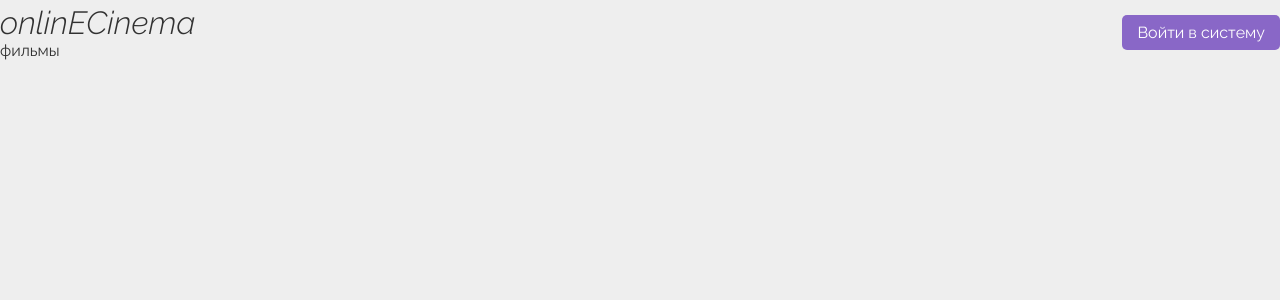
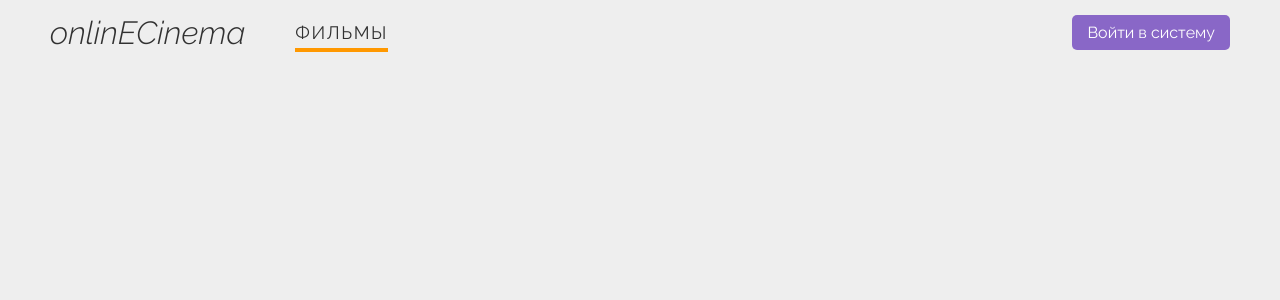
Before and after one commit to svjatoslavtt/OnlineCinema, a React (Create React App) app in the folder client/: page /news-feed in a window 1280 px wide. Shown: the top 300 px of the page. Built offline with nearby package versions, Linux system fonts and the light colour scheme.

Commit message:
client: Add styles to NavBar

```diff
--- a/client/src/app/shared/components/NavBar/style.module.scss
+++ b/client/src/app/shared/components/NavBar/style.module.scss
@@ -2,13 +2,46 @@
 
 .navBar {
   height: 64px;
+  max-width: 1300px;
   width: 100%;
   display: flex;
   justify-content: space-between;
   align-items: center;
+  border-radius: 5px;
+  position: fixed;
+  padding: 0 50px;
 }
 
 .logo {
   font-size: 32px;
   font-family: $lightItalic;
 }
+
+.linkWrapper {
+  display: flex;
+  align-items: center;
+}
+
+.navLink {
+  font-size: 18px;
+  margin-left: 20px;
+}
+
+.toFilmsLink {
+  font-size: 18px;
+  margin-left: 50px;
+  margin-top: 10px;
+  border-bottom: 4px solid #ff9800;
+  padding-bottom: 5px;
+  text-transform: uppercase;
+  letter-spacing: 1.5px;
+}
+
+.buttonsWrapper {
+  display: flex;
+  align-items: center;
+  background: #8967c7;
+  padding: 0 20px;
+  color: #eee;
+  border-radius: 5px;
+}
```
